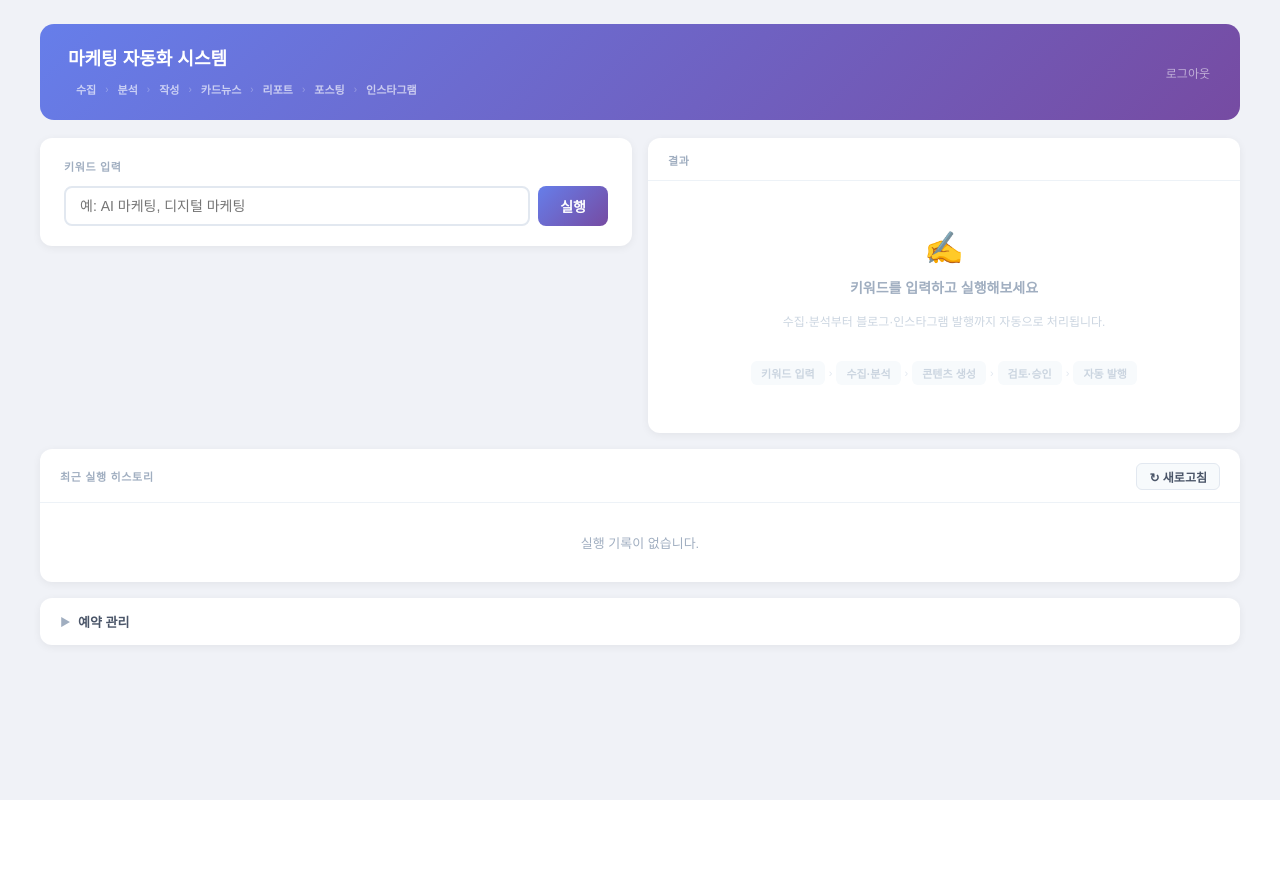
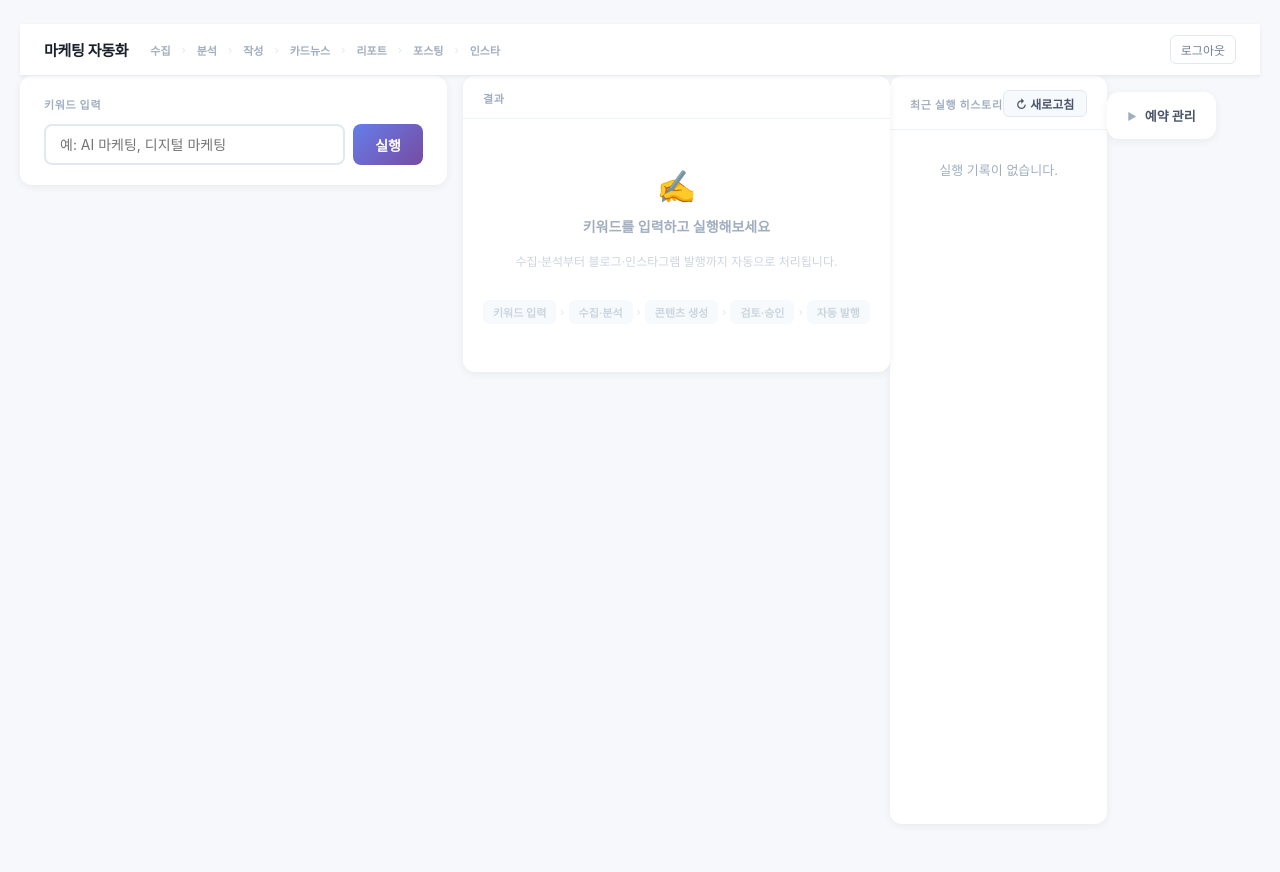
Before and after one commit to heewonn09/marketing-agent, a Flask app: page / in a window 1280 px wide. Before the commit the page ends 800 px from the top, so only its background shows below. Run offline with Flask 3, Linux system fonts and the light colour scheme; data that the repository does not hold is empty.

Commit message:
feat(ui): add global nav bar and app-shell layout skeleton

```diff
--- a/templates/index.html
+++ b/templates/index.html
@@ -569,26 +569,89 @@
         .sf-toggle input:checked + .sf-toggle-slider::before { transform: translateX(16px); }
         .sf-enabled-label { display: flex; align-items: center; gap: 8px; font-size: 12px; color: #718096; }
         .sf-btn-group { display: flex; gap: 8px; margin-top: 18px; padding-top: 16px; border-top: 1px solid #edf2f7; }
+
+        /* ──────────────────────────────────────────────
+           앱 쉘 & 네비바
+        ────────────────────────────────────────────── */
+        :root {
+            --nav-h: 52px;
+            --sidebar-w: 280px;
+            --mint: #38a169;
+            --navy: #3b5bdb;
+            --card-radius: 12px;
+            --shadow-sm: 0 2px 8px rgba(0,0,0,0.07);
+            --shadow-md: 0 4px 16px rgba(0,0,0,0.10);
+        }
+        *, *::before, *::after { box-sizing: border-box; }
+        body { margin: 0; background: #f7f8fc; font-family: -apple-system, BlinkMacSystemFont, 'Segoe UI', sans-serif; }
+        .app-shell { display: flex; flex-direction: column; min-height: 100vh; }
+
+        /* 네비바 */
+        .global-nav {
+            position: sticky; top: 0; z-index: 100;
+            height: var(--nav-h); background: #fff;
+            border-bottom: 1px solid #e8ecf0;
+            display: flex; align-items: center;
+            padding: 0 24px; gap: 16px;
+            box-shadow: 0 1px 4px rgba(0,0,0,0.06);
+        }
+        .nav-brand { font-weight: 700; font-size: 15px; color: #1a202c; letter-spacing: -0.3px; text-decoration: none; }
+        .nav-pipeline-bar { display: flex; align-items: center; gap: 4px; flex: 1; overflow: hidden; }
+        .nav-pipeline-bar .pb-step { font-size: 11px; color: #a0aec0; white-space: nowrap; padding: 2px 6px; border-radius: 4px; }
+        .nav-pipeline-bar .pb-step.active { color: #667eea; background: #ebf4ff; font-weight: 600; }
+        .nav-pipeline-bar .pb-step.done { color: #38a169; }
+        .nav-pipeline-bar .pb-arrow { color: #e2e8f0; font-size: 11px; }
+        .nav-right { display: flex; align-items: center; gap: 12px; margin-left: auto; }
+        .btn-logout { font-size: 12px; color: #718096; text-decoration: none; padding: 5px 10px; border-radius: 6px; border: 1px solid #e2e8f0; }
+        .btn-logout:hover { background: #f7fafc; }
+
+        /* 앱 바디 (네비 아래) */
+        .app-body {
+            display: flex; flex: 1;
+            min-height: calc(100vh - var(--nav-h));
+        }
+
+        /* ── 사이드바 ── */
+        .sidebar {
+            width: var(--sidebar-w); flex-shrink: 0;
+            position: sticky; top: var(--nav-h);
+            height: calc(100vh - var(--nav-h));
+            overflow-y: auto;
+            background: #fff; border-right: 1px solid #e8ecf0;
+            padding: 20px 16px;
+            display: flex; flex-direction: column; gap: 16px;
+        }
+        .sidebar-section { }
+        .sidebar-label { font-size: 11px; font-weight: 600; color: #a0aec0; letter-spacing: 0.6px; text-transform: uppercase; margin-bottom: 10px; }
+
+        /* ── 메인 영역 ── */
+        .main-area {
+            flex: 1; min-width: 0;
+            padding: 24px 28px;
+            display: flex; flex-direction: column; gap: 24px;
+            overflow-y: auto;
+        }
     </style>
 </head>
 <body>
-<div class="container">
-
-    <header>
-        <div>
-            <h1>마케팅 자동화 시스템</h1>
-            <div class="pipeline-bar" id="pipeline-bar">
+<div class="app-shell">
+
+    <nav class="global-nav">
+        <a class="nav-brand" href="/">마케팅 자동화</a>
+        <div class="nav-pipeline-bar" id="pipeline-bar">
             <span class="pb-step" data-step="step-collect">수집</span><span class="pb-arrow">›</span>
             <span class="pb-step" data-step="step-analyze">분석</span><span class="pb-arrow">›</span>
             <span class="pb-step" data-step="step-write">작성</span><span class="pb-arrow">›</span>
             <span class="pb-step" data-step="step-cardnews">카드뉴스</span><span class="pb-arrow">›</span>
             <span class="pb-step" data-step="step-report">리포트</span><span class="pb-arrow">›</span>
             <span class="pb-step" data-step="step-post">포스팅</span><span class="pb-arrow">›</span>
-                <span class="pb-step" data-step="step-instagram">인스타그램</span>
-            </div>
-        </div>
+            <span class="pb-step" data-step="step-instagram">인스타</span>
+        </div>
+        <div class="nav-right">
             <a href="/logout" class="btn-logout">로그아웃</a>
-    </header>
+        </div>
+    </nav>
+    <div class="app-body">
 
     <!-- 통계 + 차트 통합 패널 -->
     <div class="analytics-section" id="analytics-section" style="display:none">
@@ -786,7 +849,8 @@
         </div>
     </div>
 
-</div>
+    </div><!-- /.app-body -->
+</div><!-- /.app-shell -->
 
 <div id="lightbox" onclick="closeLightbox()">
     <button class="close-btn" onclick="closeLightbox()">✕</button>
```
Lines whose indentation alone changed are shown as unchanged.
